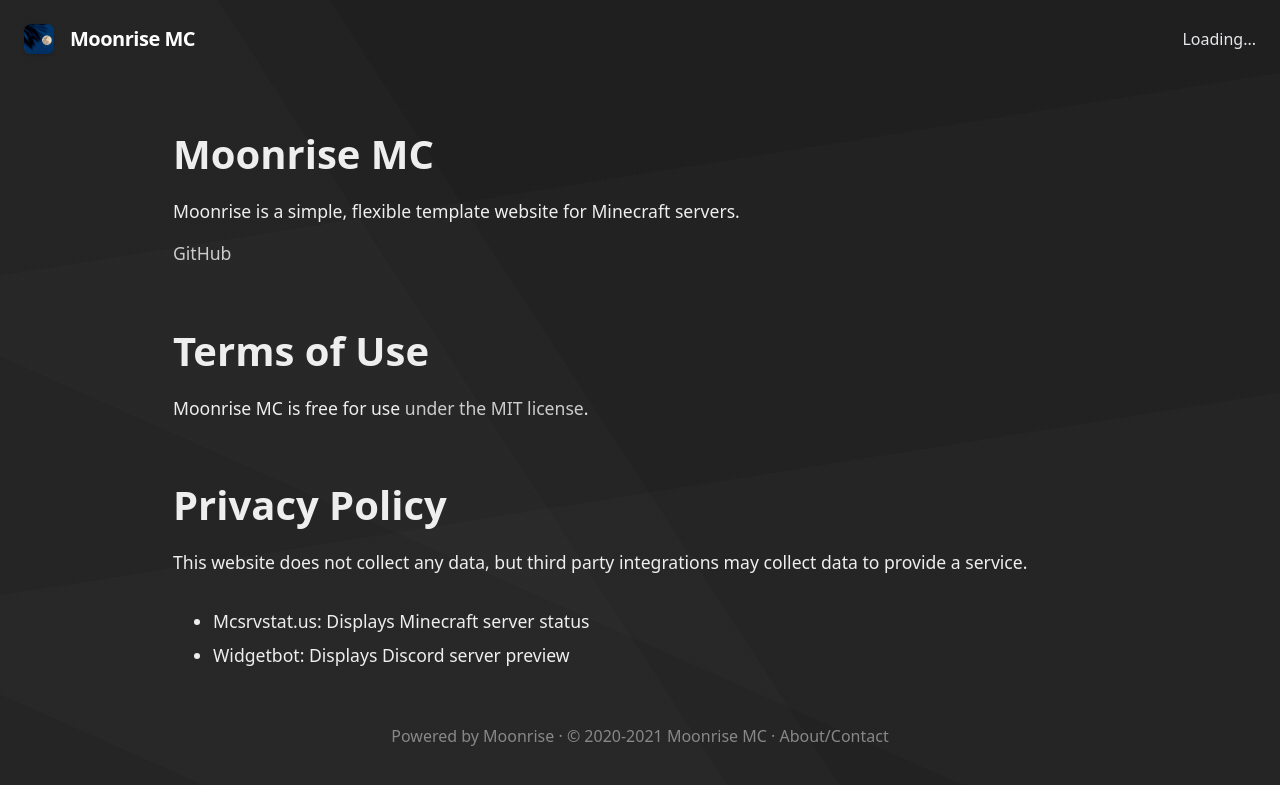
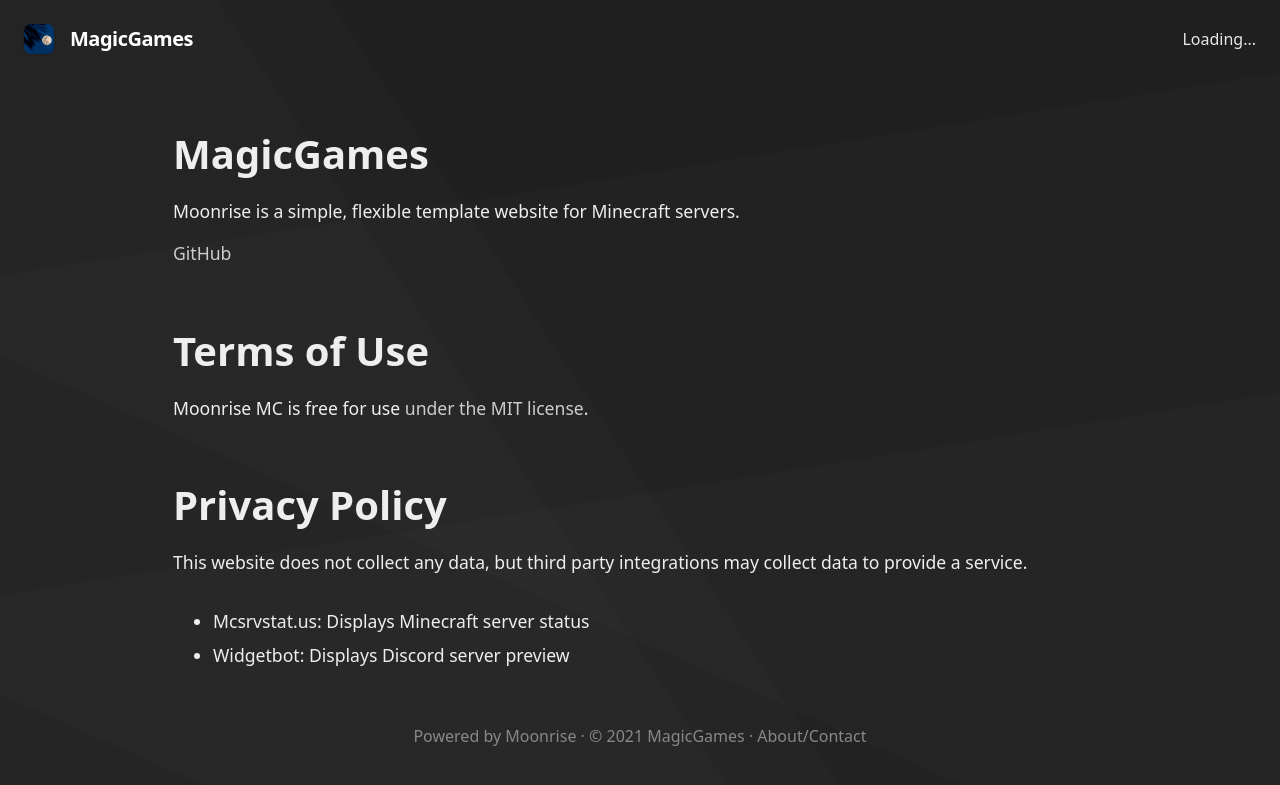
Before and after one commit to Magic-Games/home, a Jekyll site: the page built from docs/about.md, in a window 1280 px wide. Shown: the top 785 px of the page. Built offline with Jekyll 4.4.1, drawn with Linux system fonts in a browser that asks for light colours; our own code applies the rules of GitHub Pages for plain Markdown files.

Commit message:
update _config.yml

```diff
--- a/docs/_config.yml
+++ b/docs/_config.yml
@@ -1,26 +1,26 @@
 # Set this website's info
 # Change "coffeebank" to your GitHub username
 # Change "moonrise" to your repository name
-url: "https://coffeebank.github.io"
-baseurl: "/moonrise"
+url: "https://magic-games.github.io"
+baseurl: "/home"
 siteIcon: /media/android-chrome-192x192.png
-siteYear: 2020
+siteYear: 2021
 siteFooterlink: /about
 showinSearchEngines: true
 # googleAnalyticsID: (uncomment to use)
 
 
 # Set basic server info
-serverName: Moonrise MC
+serverName: MagicGames
 serverDescription: A Minecraft server where we have lots of fun!
-serverIP: 31.41.59.26:5358
-useBedrockForOnlineStatus: false
+serverIP: play.nethergames.org:19132
+useBedrockForOnlineStatus: true
 
 
 # Discord information
-discordInvite: https://discord.gg/minecraft
-discordServerID: 299881420891881473
-discordChannelID: 450428756855750666
+discordInvite: https://discord.gg/GpXbhfEXr7
+discordServerID: 805997287033667624
+discordChannelID: 864879129295585280
 
 
 # # Navbar Links at the top of the page (uncomment "siteNav" to use)
```
